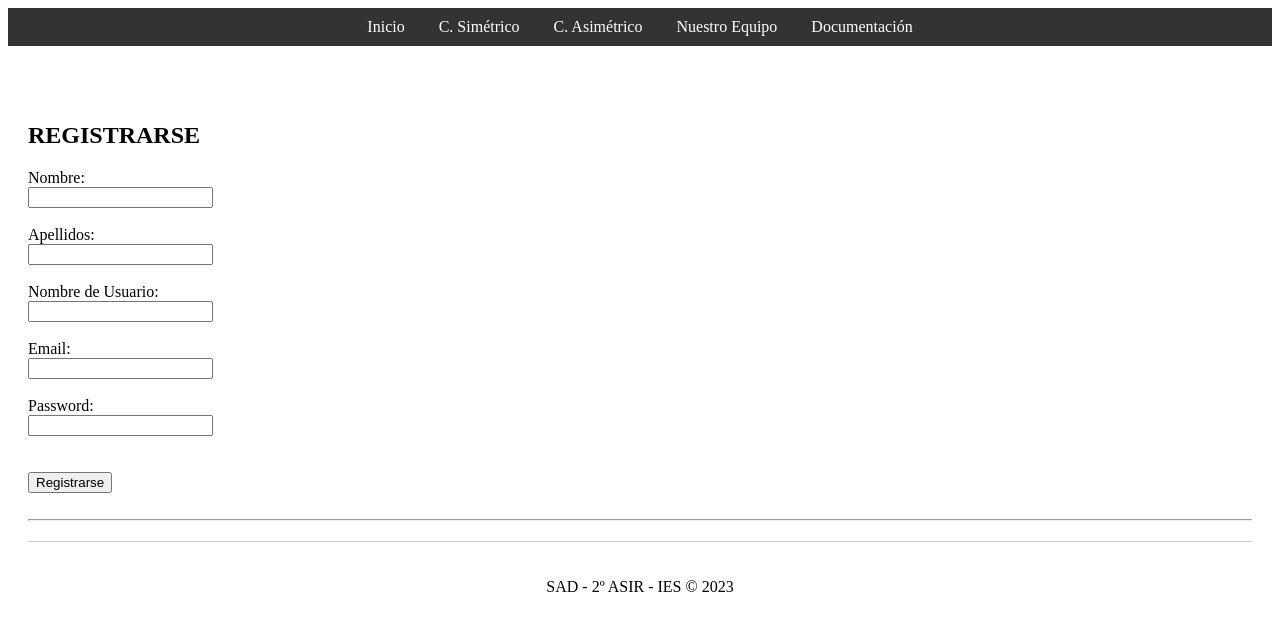
After one commit to ICV-23-24/proyecto-criptografia-python-grupo-6, a Flask app: page /registro/ in a window 1280 px wide. The commit adds this page. Shown: the top 631 px of the page. Run offline with Flask 2, Linux system fonts and the light colour scheme.

Commit message:
30/11/23

```diff
--- a/app.py
+++ b/app.py
@@ -4,6 +4,8 @@ import functions as f
 from firebase import firebase
 
 app = Flask(__name__)
+
+Usuario = None
 
 firebase_config = {
     "apiKey": "AIzaSyD3IkiTKoTPCXVhQkMEFnqDPOX27LgdcLg",
@@ -54,6 +56,13 @@ def about():
 def doc():
     return render_template("doc.html")
 
+@app.route("/sesion/")
+def sesion():
+    return render_template("sesion.html")
+
+@app.route("/registro/")
+def registro():
+    return render_template("registro.html")
 
 @app.route("/hello/")
 @app.route("/hello/<name>")
--- a/package.json
+++ b/package.json
@@ -1,5 +1,6 @@
 {
   "dependencies": {
-    "firebase": "^10.6.0"
+    "firebase": "^10.6.0",
+    "flask": "^0.2.10"
   }
 }
--- a/templates/home.html
+++ b/templates/home.html
@@ -3,5 +3,6 @@
 Inicio
 {% endblock %}
 {% block content %}
-<p>La página de inicio contendrá un enlace a las diferentes funcionalidades de la app</p>
+<h2><a href="{{ url_for('sesion') }}" class="navbar-item">INICIAR SESION</a></h2><br><br>
+<h2><a href="{{ url_for('registro') }}" class="navbar-item">REGISTRARSE</a></h2>
 {% endblock %}
--- /dev/null
+++ b/templates/registro.html
@@ -0,0 +1,21 @@
+{% extends "layout.html" %}
+{% block title %}
+Iniciar Sesion o Registrarse
+{% endblock %}
+{% block content %}
+<br><br>
+<form name="Registrarse" method="post">
+    <h2>REGISTRARSE</h2>
+    <label for="Nom">Nombre:</label><br>
+    <input type="text" id="Nom" name="Nom" required><br><br>
+    <label for="Ape">Apellidos:</label><br>
+    <input type="text" id="Ape" name="Ape" required><br><br>
+    <label for="nomUsu">Nombre de Usuario:</label><br>
+    <input type="text" id="NomUsu" name="NomUsu" required><br><br>
+    <label for="Email">Email:</label><br>
+    <input type="text" name="Email" required><br><br>
+    <label for="Passwd">Password:</label><br>
+    <input type="text" name="Passwd" required><br><br><br>
+    <input type="submit" value="Registrarse"><br><br>
+</form>
+{% endblock %}
```
Also changed, not shown: templates/sesion.html (added, +17 -0 lines), package-lock.json.
